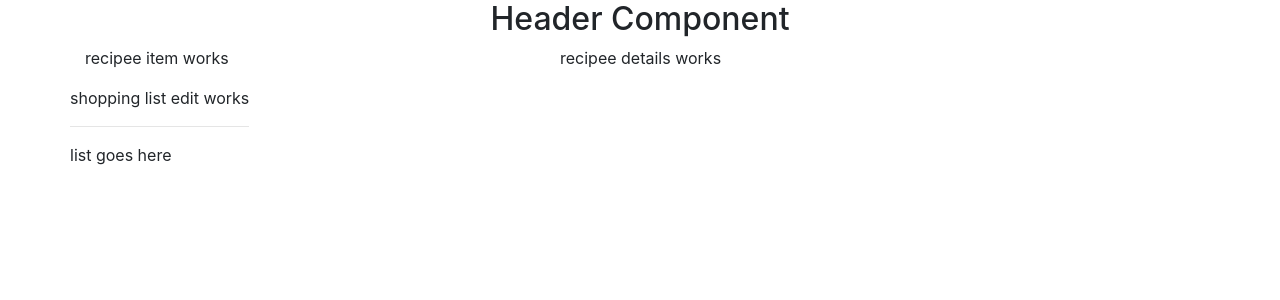
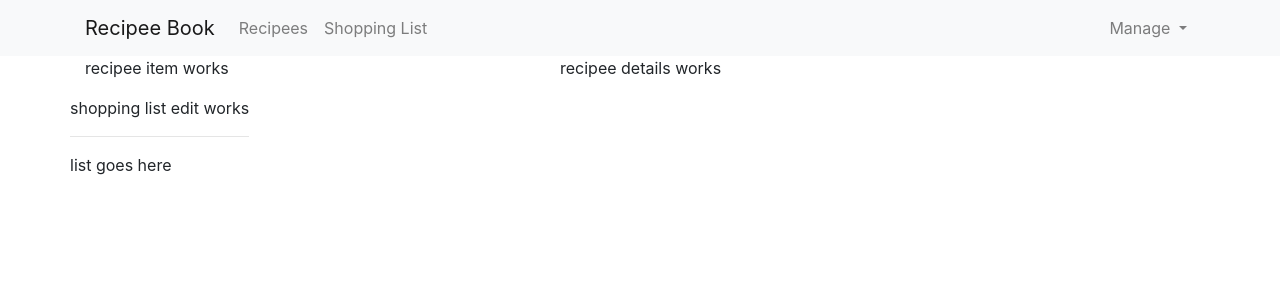
Before and after one commit to jisshub/recipee-book-app-angular, an Angular app: page / in a window 1280 px wide. Shown: the top 300 px of the page. Built offline with nearby package versions, Linux system fonts and the light colour scheme.

Commit message:
added header template - navigation bar

```diff
--- a/src/app/header/header.component.html
+++ b/src/app/header/header.component.html
@@ -1 +1,29 @@
-<h2 class="text-center">Header Component</h2>
+<nav class="navbar navbar-expand-lg navbar-light bg-light">
+    <div class="container">
+        <a class="navbar-brand" href="#">Recipee Book</a>
+
+            <div class="collapse navbar-collapse" id="navbarSupportedContent">
+                <ul class="navbar-nav mr-auto">
+                    <li class="nav-item">
+                        <a class="nav-link" href="#">Recipees</a>
+                    </li>
+                    <li class="nav-item">
+                        <a class="nav-link" href="#">Shopping List</a>
+                    </li>
+                </ul>
+                <!-- this list appears at right side of the page -->
+                <ul class="navbar-nav navbar-right">
+                    <li class="nav-item dropdown navbar-right">
+                        <a class="nav-link dropdown-toggle" href="#" id="navbarDropdown" role="button" data-toggle="dropdown" aria-haspopup="true" aria-expanded="false">
+                        Manage
+                        </a>
+                        <div class="dropdown-menu" aria-labelledby="navbarDropdown">
+                            <a class="dropdown-item" href="#">Save Data</a>
+                            <a class="dropdown-item" href="#">Fetch Data</a>
+                        </div>
+                    </li>
+                </ul>
+
+            </div>
+    </div>
+</nav>
```
